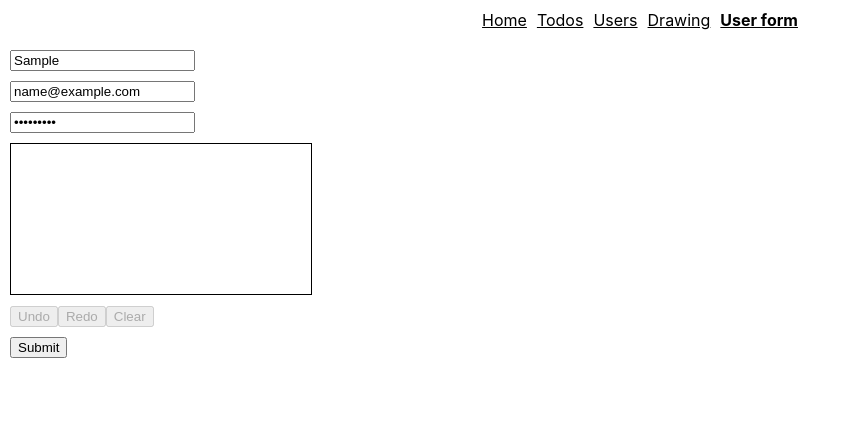
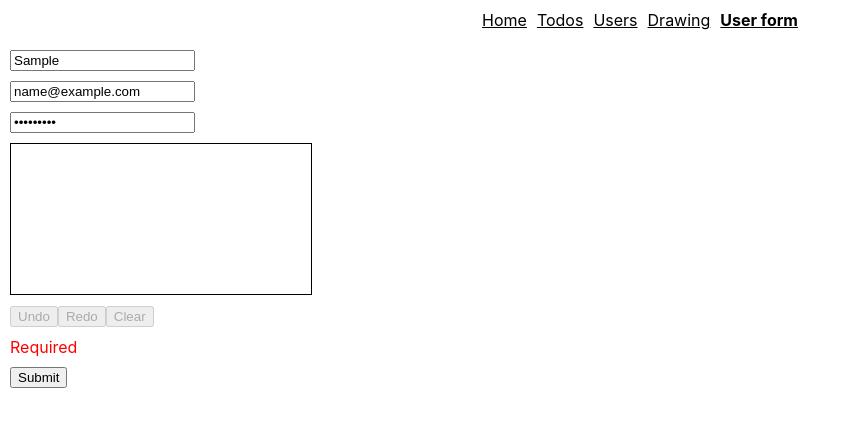
Before and after one commit to DP-PLAYGROUND/react-playground, a React (Create React App) app: page /user-form in a window 1280 px wide. Both pictures are taken after typing "Sample", "name@example.com", "Sample123" into the empty fields and a click on the button "Submit". Shown: the top 426 px of the page, without its empty margins (0-851 px from the left). Built offline with nearby package versions, Linux system fonts and the light colour scheme.

Commit message:
implement signature validator

```diff
--- a/src/UserForm/UserForm.module.scss
+++ b/src/UserForm/UserForm.module.scss
@@ -3,4 +3,8 @@
   flex-flow: column;
   gap: 10px;
   align-items: flex-start;
+
+  .error {
+    color: red;
+  }
 }
--- a/src/UserForm/UserForm.tsx
+++ b/src/UserForm/UserForm.tsx
@@ -7,21 +7,26 @@ import { nameValidator } from "./validators/nameValidator";
 import { passwordValidator } from "./validators/passwordValidator";
 import { signatureValidator } from "./validators/signatureValidator";
 
+const initialValues = {
+  name: "",
+  email: "",
+  password: "",
+  signature: undefined
+};
+
 const UserForm: FunctionComponent = () => {
   return (
     <Formik
-      initialValues={{
-        name: "",
-        email: "",
-        password: "",
-      }}
+      initialValues={initialValues}
       onSubmit={(values) => {
         console.log(values);
       }}
     >
       <Form className={styles.form}>
         <Field name="name" placeholder="Name" validate={nameValidator}></Field>
-        <ErrorMessage name="name" />
+        <ErrorMessage name="name">
+          {(message) => <span className={styles.error}>{message}</span>}
+        </ErrorMessage>
 
         <Field
           name="email"
@@ -29,7 +34,9 @@ const UserForm: FunctionComponent = () => {
           placeholder="Email"
           validate={emailValidator}
         ></Field>
-        <ErrorMessage name="email" />
+        <ErrorMessage name="email">
+          {(message) => <span className={styles.error}>{message}</span>}
+        </ErrorMessage>
 
         <Field
           name="password"
@@ -37,13 +44,18 @@ const UserForm: FunctionComponent = () => {
           placeholder="Password"
           validate={passwordValidator}
         ></Field>
-        <ErrorMessage name="password" />
+        <ErrorMessage name="password">
+          {(message) => <span className={styles.error}>{message}</span>}
+        </ErrorMessage>
+
         <Field
           name="signature"
           component={Signature}
           validate={signatureValidator}
         ></Field>
-        <ErrorMessage name="password" />
+        <ErrorMessage name="signature">
+          {(message) => <span className={styles.error}>{message}</span>}
+        </ErrorMessage>
 
         <button type="submit">Submit</button>
       </Form>
--- a/src/UserForm/validators/signatureValidator.ts
+++ b/src/UserForm/validators/signatureValidator.ts
@@ -1,5 +1,7 @@
 import { FieldValidator } from "formik";
 
+const minSignatureDimension = 200;
+
 export const signatureValidator: FieldValidator = (value: ImageData) => {
-    return '';
+    return value.data.filter(item => item > 0).length > minSignatureDimension ? '' : 'Required';
 }
```
